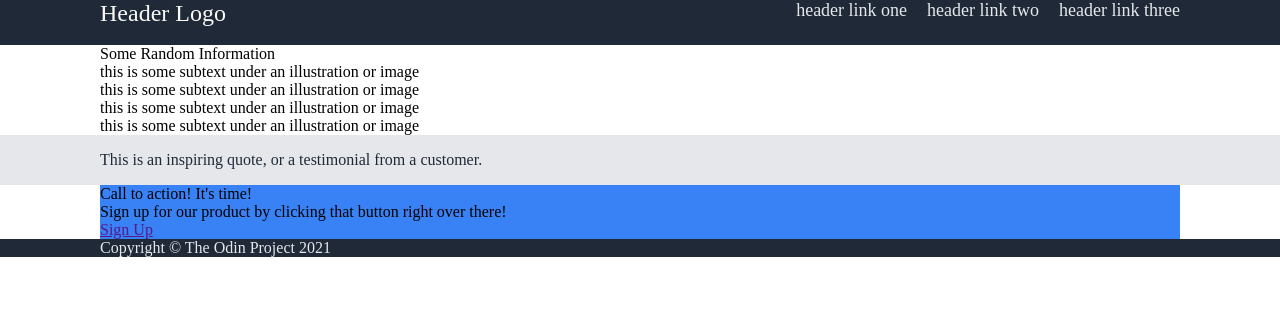
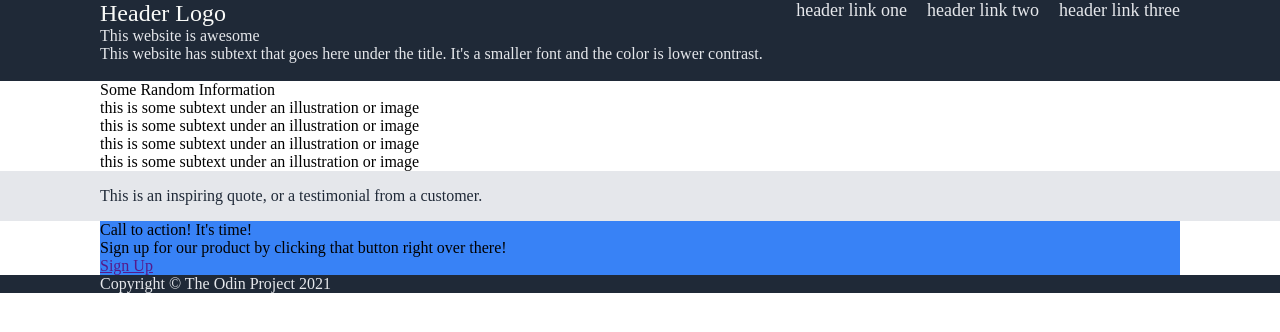
Before and after one commit to AS-Coope/landing-page, a plain HTML site: page index.html in a window 1280 px wide. Drawn offline with Linux system fonts and the light colour scheme.

Commit message:
Add the relevant text for the intro section

```diff
--- a/index.html
+++ b/index.html
@@ -30,10 +30,11 @@
 
     <div class="intro-left-side">
       <div class="intro-heading">
-
+        This website is awesome
       </div>
       <div class="intro-description">
-
+          This website has subtext that goes here under the title.
+          It's a smaller font and the color is lower contrast.
       </div>
       <div class="intro-button">
 
```
